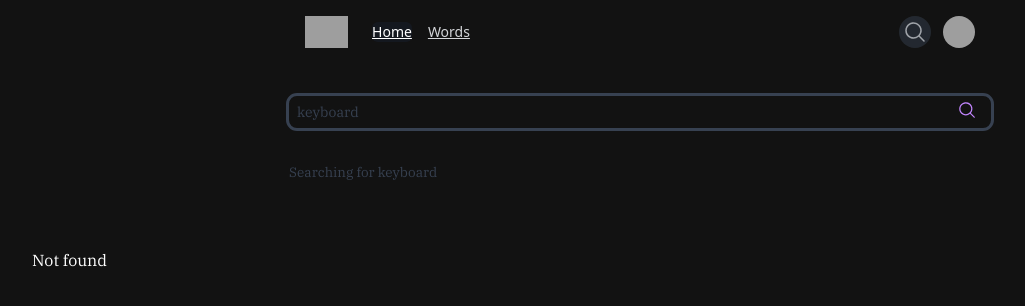
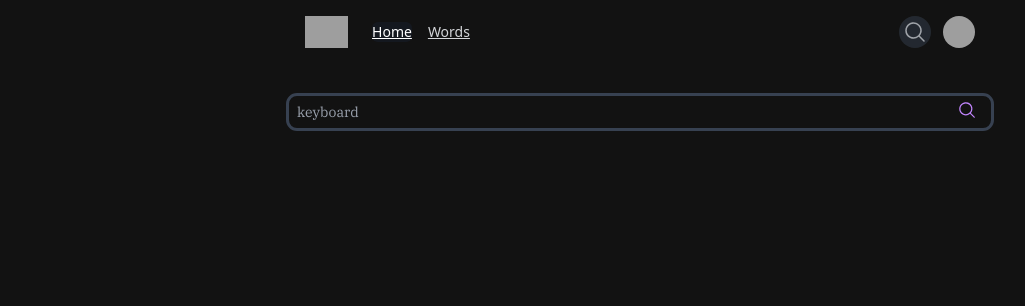
Before and after one commit to lloydlobo/dictionary-web-app, a Next.js app: page / in a window 1280 px wide. Before the commit this address had no page. Shown: the top 306 px of the page, without its empty margins (0-1025 px from the left). Built offline with nearby package versions, Linux system fonts and the light colour scheme; grey boxes are pictures that could not be loaded.

Commit message:
perf: add loading state while api searches

```diff
--- a/pages/index.tsx
+++ b/pages/index.tsx
@@ -15,6 +15,7 @@ import {
 } from '@tanstack/react-query'
 
 import { Dictionary } from "@/utils/sample-dict"
+import { SkeletonLayout } from "@/components/skeleton";
 
 
 const inter = Inter({ subsets: ["latin"] });
@@ -35,19 +36,24 @@ async function getDictByKeyword(keyword: string) {
 }
 
 export default function Home() {
-	const [search, setSearch] = useState("keyboard");
+	const [search, setSearch] = useState("");
 	const [results, setResults] = useState<Dictionary | null>(null);
+	const [loading, setLoading] = useState(false);
 
 	const useSubmit = async (event: FormEvent<HTMLFormElement>) => {
 		event.preventDefault();
+		setLoading(true);
+
 		let data = await getDictByKeyword(search);
 		let dictionary: Dictionary = data[0];
-		console.dir(dictionary);
+
 		if (dictionary !== null) {
 			setResults(dictionary);
 		} else {
-			throw setResults(null);
+			setResults(null);
 		}
+
+		setLoading(false);
 	}
 
 
@@ -75,7 +81,7 @@ export default function Home() {
 								type={"text"}
 								className={`px-2 w-full py-1 prose-sm outline outline-gray-700 focus:outline-none focus:ring-2 focus:ring-offset-2 focus:ring-violet-700 rounded-lg`}
 								placeholder={"keyboard"}
-								defaultValue={search}
+								// defaultValue={search}
 								onChange={event => setSearch(event.currentTarget.value)}
 							/>
 							<button>
@@ -85,12 +91,19 @@ export default function Home() {
 							</button>
 						</div>
 					</form>
-					<sub>Searching for {search}</sub>
+					<sub className="hidden debug">Searching for {search}</sub>
 				</section>
 				{ /* end: Search input bar */}
 
 				{ /* start: Results of searched dictionary word */}
-				<Results results={results} />
+				{results !== null ?
+					<Results results={results} keyword={search} />
+					: (
+						loading ?
+							<SkeletonLayout />
+							: null
+					)
+				}
 				{ /* start: Results of searched dictionary word */}
 			</main>
 		</>
@@ -117,21 +130,18 @@ function PlayIcon() {
 	)
 }
 
-export const Results = (props: { results: Dictionary | null }) => {
+export const Results = (props: { results: Dictionary | null, keyword: string }) => {
 	let dict = props.results;
-	if (dict === null) {
-		return <>Not found</>;
+	if (dict === null || typeof dict === 'undefined') {
+		return <>{props.keyword} not found</>;
 	} else {
-		console.log(dict);
 		return (
 			<div className="space-y-12">
 				<section className="">
 					<div className="flex justify-between">
 						<div className="grid">
 							<h1 className="mb-2 pb-2">
-								{dict ? <span>{dict.word}</span> :
-									<span>keyboard</span>
-								}
+								{dict ? <span>{dict.word}</span> : null}
 							</h1>
 							<div className="prose-sm dark:text-violet-400">
 								{dict ?
```
